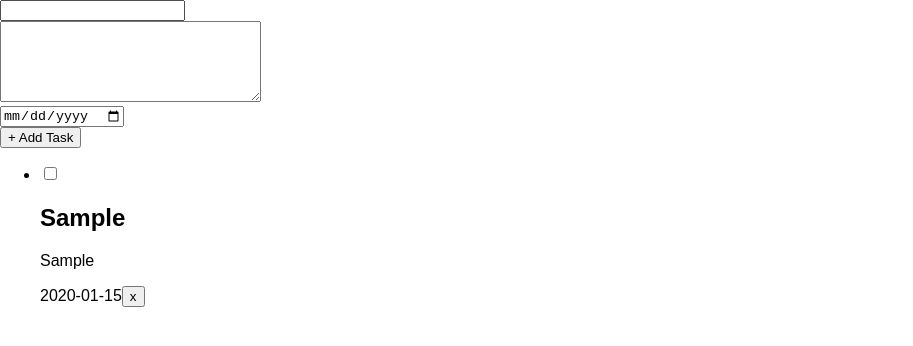
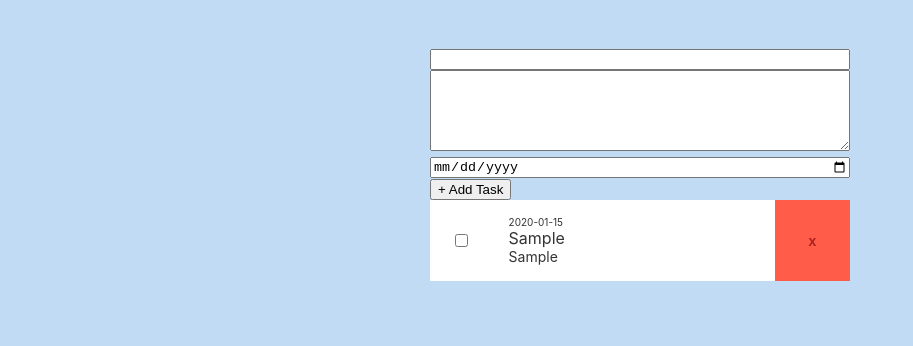
Before and after one commit to jmacaluso711/task-management, a React (Create React App) app: page / in a window 1280 px wide. Both pictures are taken after typing "Sample", "Sample", "2020-01-15" into the empty fields and a click on the button "+ Add Task". Shown: the top 346 px of the page, without its empty margins (0-913 px from the left). Built offline with nearby package versions, Linux system fonts and the light colour scheme.

Commit message:
created basic task item structure

```diff
--- a/src/App.js
+++ b/src/App.js
@@ -55,7 +55,7 @@ class App extends Component {
     const { tasks } = this.state;
 
     return (
-      <div>
+      <div className="app">
         <form ref={(el) => this.taskForm = el} onSubmit={(e) => this.addTask(e)}>
           <div>
             <input
--- a/src/components/Task.js
+++ b/src/components/Task.js
@@ -1,4 +1,5 @@
 import React, { Component } from 'react';
+import styled from 'styled-components';
 
 
 export default class Task extends Component {
@@ -22,13 +23,65 @@ export default class Task extends Component {
     const { task, index } = this.props;
 
     return (
-      <li className={task.complete ? 'complete' : ''}>
-        <input type="checkbox" onChange={() => this.complete(index)} />
-        <h2>{task.name}</h2>
-        <p>{task.description}</p>
-        <span>{task.dueDate}</span>
+      <TaskItem className={task.complete ? 'complete' : ''}>
+        <span>
+          <input type="checkbox" onChange={() => this.complete(index)} />
+        </span>
+        <div>
+          <span>{task.dueDate}</span>
+          <h2>{task.name}</h2>
+          <p>{task.description}</p>
+        </div>
         <button onClick={() => this.remove(index)}>x</button>
-      </li>
+      </TaskItem>
     )
   }
 }
+
+const TaskItem = styled.li`
+  display: flex;
+  list-style-type: none;
+  background-color: #fff;
+
+  > span {
+    display: flex;
+    flex: 1;
+    align-items: center;
+    justify-content: center;
+  }
+
+  > div {
+    display: flex;
+    flex-direction: column;
+    justify-content: center;
+    flex: 4;
+    padding: 1rem;
+
+    span {
+      font-size: 10px;
+    }
+  }
+
+  h2 {
+    font-size: 16px;
+    font-weight: normal;
+    margin: 0;
+  }
+
+  p {
+    font-size: 14px;
+    margin: 0;
+  }
+
+  button {
+    color: #aa231f;
+    font-weight: bold;
+    font-size: 14px;
+    display: block;
+    width: 75px;
+    border: none;
+    background-color: #ff5c49;
+    margin-left: auto;
+    cursor: pointer;
+  }
+`
--- a/src/components/TaskList.js
+++ b/src/components/TaskList.js
@@ -1,8 +1,10 @@
 import React from 'react';
 import Task from './Task';
+import styled from 'styled-components';
+
 
 const TaskList = ({ tasks, completeTask, removeTask }) => (
-  <ul>
+  <Tasks>
     {
       tasks.map((task, index) =>
         <Task
@@ -13,7 +15,13 @@ const TaskList = ({ tasks, completeTask, removeTask }) => (
           removeTask={removeTask}
         />)
     }
-  </ul>
+  </Tasks>
 )
 
+const Tasks = styled.ul`
+  width: 100%;
+  margin: 0;
+  padding: 0;
+`
+
 export default TaskList;
--- a/src/index.css
+++ b/src/index.css
@@ -1,5 +1,22 @@
+* {
+  box-sizing: border-box;
+}
+
 body {
+  color: #333;
+  font-family: -apple-system, BlinkMacSystemFont, "Segoe UI", Roboto, Helvetica, Arial, sans-serif, "Apple Color Emoji", "Segoe UI Emoji", "Segoe UI Symbol";
   margin: 0;
-  padding: 0;
-  font-family: 'Source Sans Pro', sans-serif;
+  padding: 3rem;
+  background-color: #c2dbf4;
 }
+
+.app {
+  width: 100%;
+  max-width: 420px;
+  margin: 0 auto;
+}
+
+.app form input,
+.app form textarea {
+  width: 100%;
+}
```
